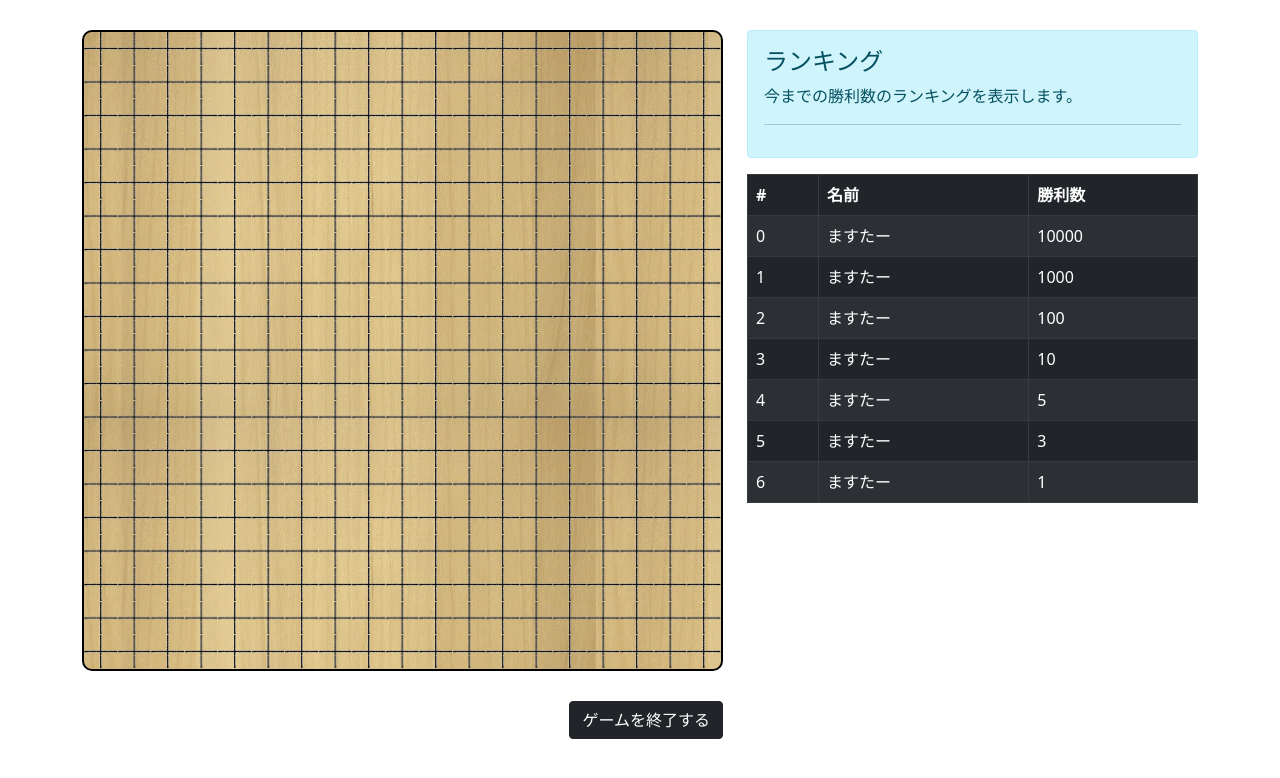
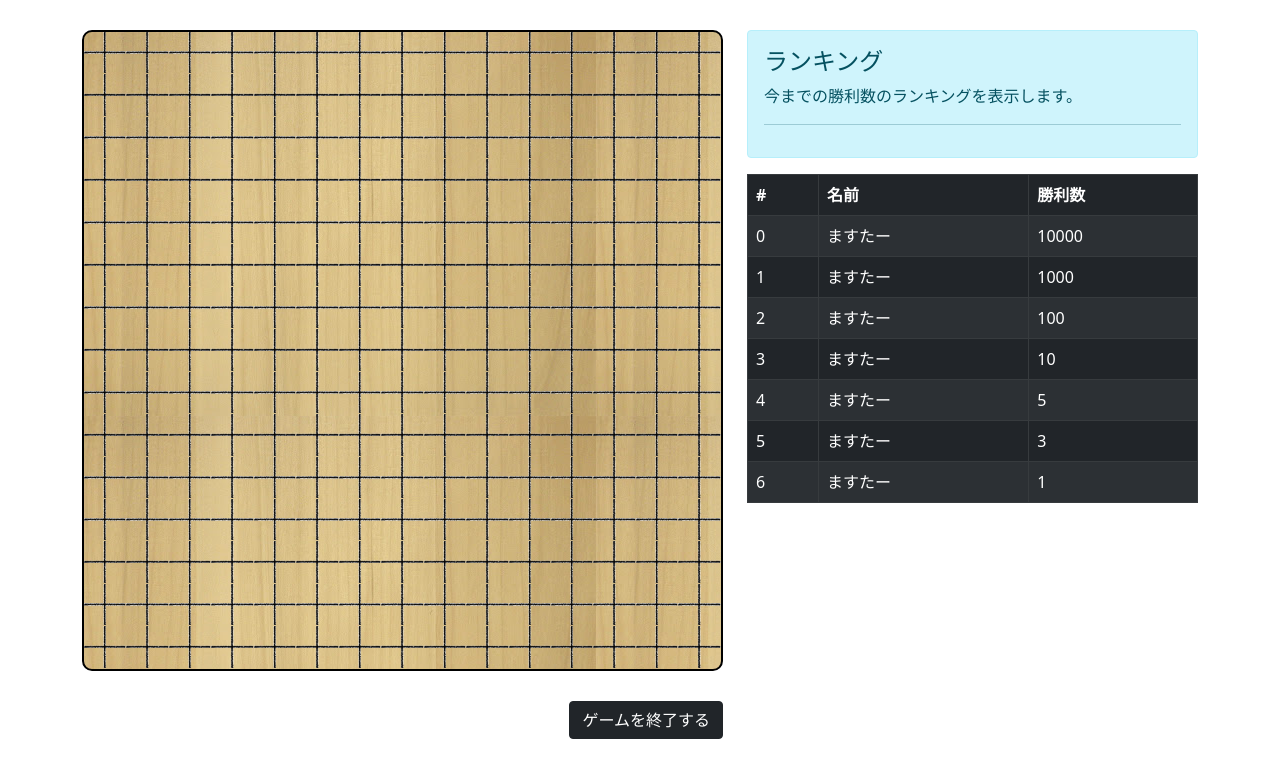
Before and after one commit to youngeek-0410/gomoku-app-front, a React (Create React App) app: page /game in a window 1280 px wide. Shown: the top 778 px of the page. Built offline with nearby package versions, Linux system fonts and the light colour scheme.

Commit message:
Fixed squareCount 19 to 15

```diff
--- a/src/components/gomoku/Row.tsx
+++ b/src/components/gomoku/Row.tsx
@@ -1,5 +1,6 @@
 import React from 'react';
 import Square from './Square';
+import { squareCount } from "./index";
 
 type RowProps = {
   isUserBlack: boolean,
@@ -7,7 +8,6 @@ type RowProps = {
 }
 
 const Row = ({ isUserBlack, y }: RowProps) => {
-  const squareCount: number = 19;
   var SquareElementList: JSX.Element[] = new Array(squareCount);
   for(let x: number = 0; x < squareCount; x++) {
     SquareElementList.push(<Square isUserBlack={ isUserBlack } x={x} y={y}></Square>)
--- a/src/components/gomoku/index.tsx
+++ b/src/components/gomoku/index.tsx
@@ -4,7 +4,7 @@ import { Link } from 'react-router-dom';
 
 import Row from './Row';
 
-const squareCount: number = 19;
+export const squareCount: number = 15;
 
 // 碁が置かれていないか
 var squareList: boolean[][] = new Array(squareCount);
--- a/src/scss/us_component.scss
+++ b/src/scss/us_component.scss
@@ -1,3 +1,5 @@
+$square-count: 15;
+
 .us-gomoku-card {
   max-width: 1000px;
   max-height: 1000px;
@@ -7,11 +9,11 @@
 }
 
 .us-row {
-  height: 5.26%;
+  height: 100% / $square-count;
 }
 
 .us-square {
-  width: 5.26%;
+  width: 100% / $square-count;
   cursor: pointer;
   transition: 0.5s;
 }
```
